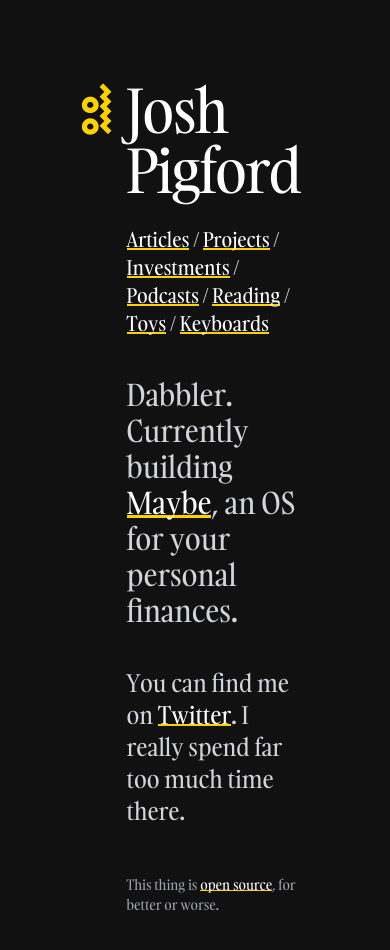
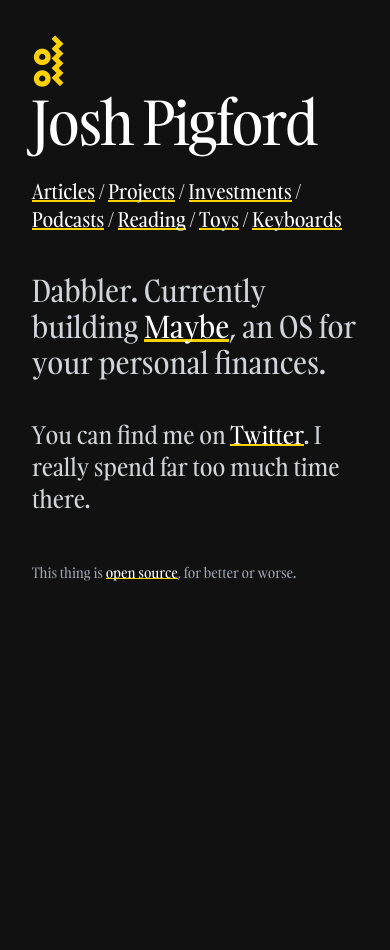
Before and after one commit to Shpigford/joshpigford, a Next.js app: page / in a window 390 px wide. Shown: the top 950 px of the page. After the commit the page ends 844 px from the top, so only its background shows below. Built offline with nearby package versions, Linux system fonts and the light colour scheme.

Commit message:
Mobile tweaks

```diff
--- a/app/layout.tsx
+++ b/app/layout.tsx
@@ -24,8 +24,8 @@
 }>) {
   return (
     <html lang="en" className="dark">
-      <body className="dark:bg-black dark:text-white py-20 px-20">
-        <div className="flex items-start gap-4">
+      <body className="dark:bg-black dark:text-white p-8 md:py-20">
+        <div className="md:flex items-start gap-4">
           <Link href="/"
             className="text-gold-500 text-6xl font-semibold hover:text-gold-400">
             {getRandomSymbol()}
```
